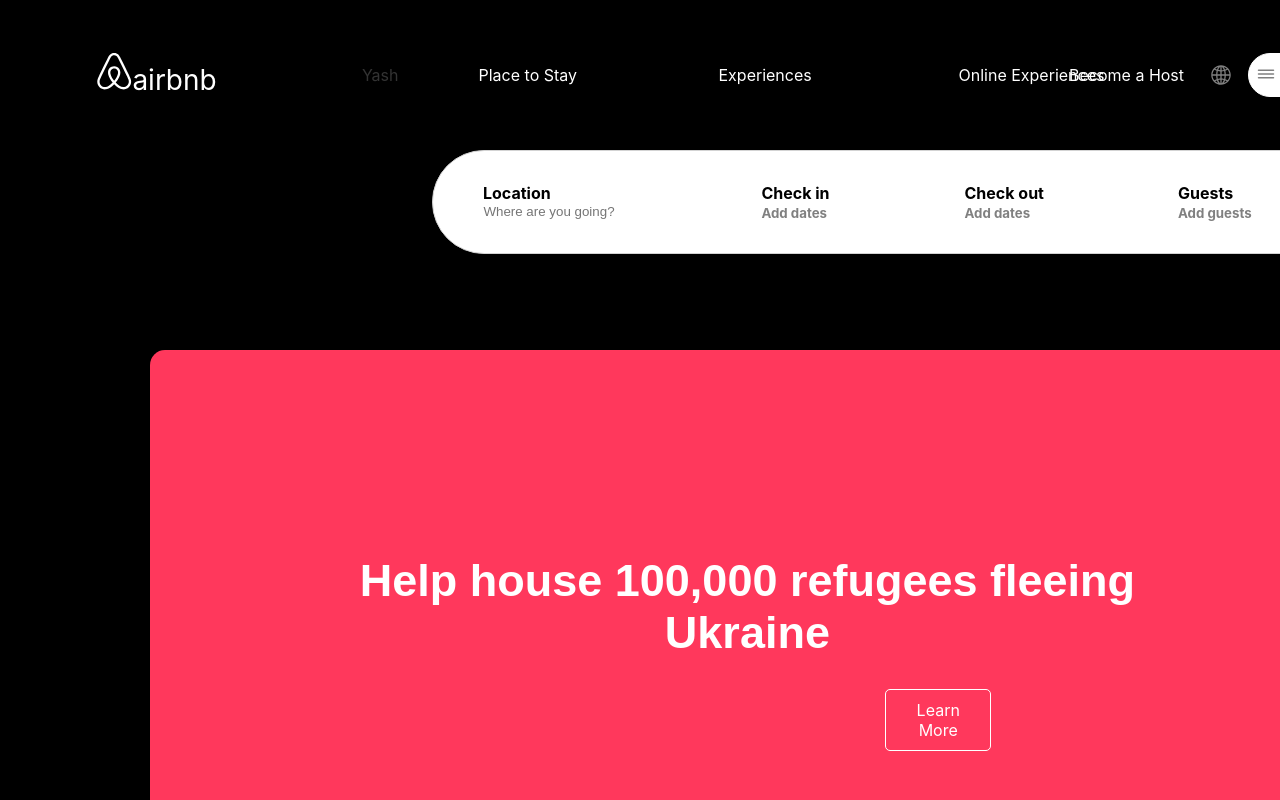
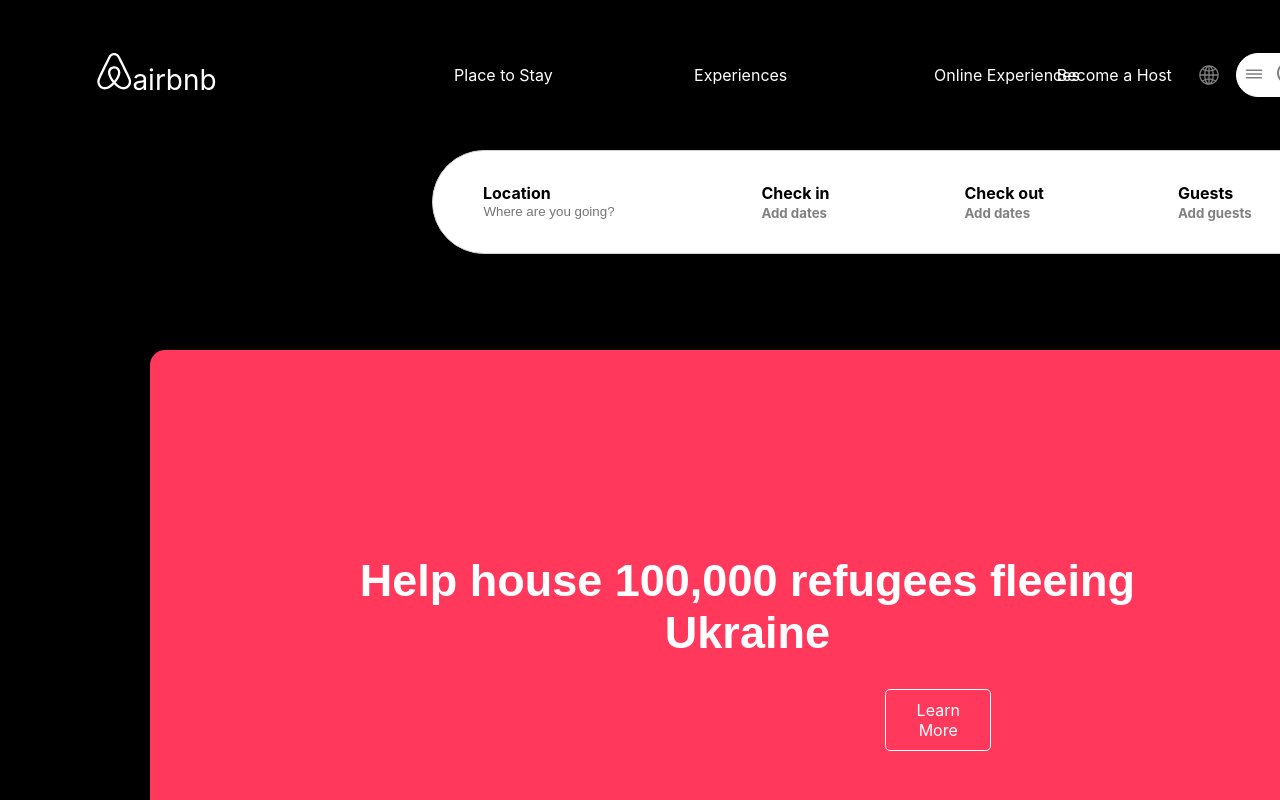
Before and after one commit to Yashbharadva/Airbnb, a React (Create React App) app: page / in a window 1280 px wide. Shown: the top 800 px of the page. Built offline with nearby package versions, Linux system fonts and the light colour scheme.

Commit message:
Apply proper css on search box after gave search on location component and create the search click event and apply two new toggleHidden event one with search bar and another is for calendar.

```diff
--- a/src/component/header/header.component.jsx
+++ b/src/component/header/header.component.jsx
@@ -39,9 +39,9 @@ const Header2 = ({ hidden3, toggleProfileHidden, toggleLanguageHidden, hidden4})
                 </a></div>
 
             <ul className="links">
-            <div className="search-animation">
+            {/* <div className="search-animation">
                     Yash
-                </div>
+                </div> */}
                 <div className="link-item">Place to Stay</div>
                 <div className="link-item">Experiences</div>
                 <div className="link-item">Online Experiences</div>
```
